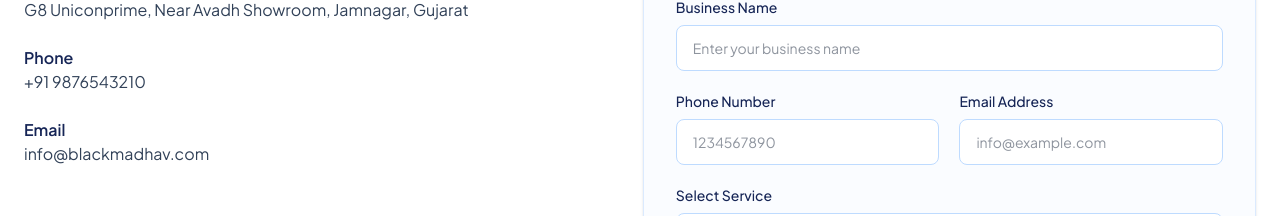
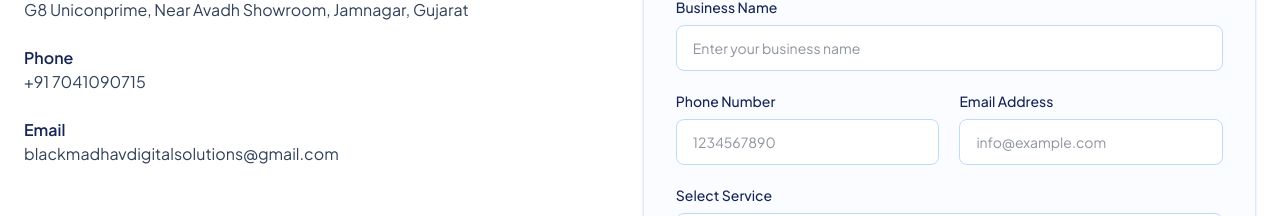
Before and after one commit to vandit0703/Black-Madhav, a React (Vite) app: page / in a window 1280 px wide. Shown: the part 11378-11594 px from the top of the page. Built offline with nearby package versions, Linux system fonts and the light colour scheme.

Commit message:
Black Madhav Deploy 2

```diff
--- a/src/Home.jsx
+++ b/src/Home.jsx
@@ -831,11 +831,11 @@ export default function Home() {
                 </div>
                 <div>
                   <h3 className="font-semibold text-blue-950">Phone</h3>
-                  <p>+91 9876543210</p>
+                  <p>+91 7041090715</p>
                 </div>
                 <div>
                   <h3 className="font-semibold text-blue-950">Email</h3>
-                  <p>info@blackmadhav.com</p>
+                  <p>blackmadhavdigitalsolutions@gmail.com</p>
                 </div>
               </div>
             </div>
--- a/src/components/Footer.jsx
+++ b/src/components/Footer.jsx
@@ -46,7 +46,7 @@ export default function Footer() {
           <div>
             <p className="mb-4 text-sm font-semibold uppercase tracking-widest text-blue-400">Contact Info</p>
             <ul className="space-y-3 text-sm text-gray-400">
-              <li>Email: blackmadhav.com</li>
+              <li>Email: blackmadhavdigitalsolutions@gmail.com</li>
               <li>Phone: +91 7041090715</li>
               <li>&nbsp;&nbsp;&nbsp;&nbsp;&nbsp;&nbsp;&nbsp;&nbsp;&nbsp;&nbsp;&nbsp;&nbsp;&nbsp;&nbsp;&nbsp;&nbsp;&nbsp;&nbsp;&nbsp;&nbsp;&nbsp;&nbsp;+91 8128730715</li>
               <li>Address: Jamnagar, Gujarat</li>
```
